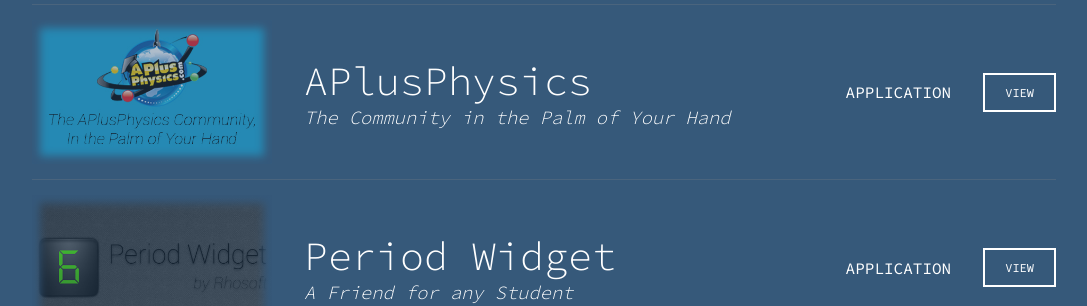
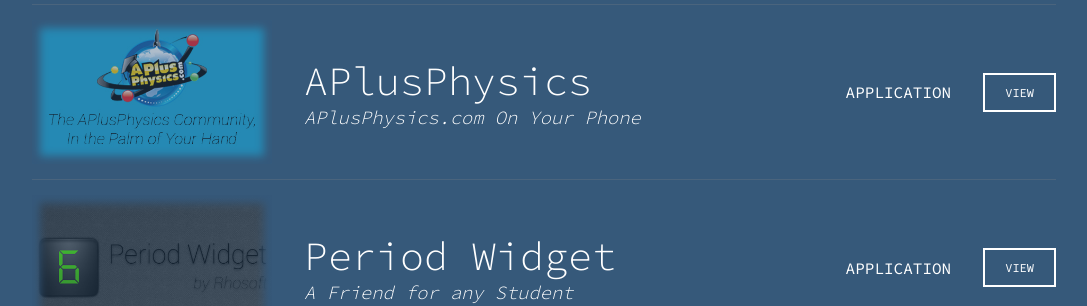
Before and after one commit to bdaunton/bdaunton.github.io, a Jekyll site: the page built from index.html, in a window 1280 px wide and 900 px high, scrolled down 1983 px. Shown: the part 192-498 px from the top of the window, without its empty margins (96-1183 px from the left). Built offline with Jekyll 4.4.1, drawn with Linux system fonts in a browser that asks for light colours; nearby versions of some CDN libraries.

Commit message:
small data fix

```diff
--- a/_data/projects.yml
+++ b/_data/projects.yml
@@ -35,7 +35,7 @@
   type: "Application"
 
 - title: "APlusPhysics"
-  subtitle: "The Community in the Palm of Your Hand"
+  subtitle: "APlusPhysics.com On Your Phone"
   link: "https://play.google.com/store/apps/details?id=com.rhosoft.aplusphysics"
   image: "/thumbs/aplusphysics.jpg"
   type: "Application"
```
